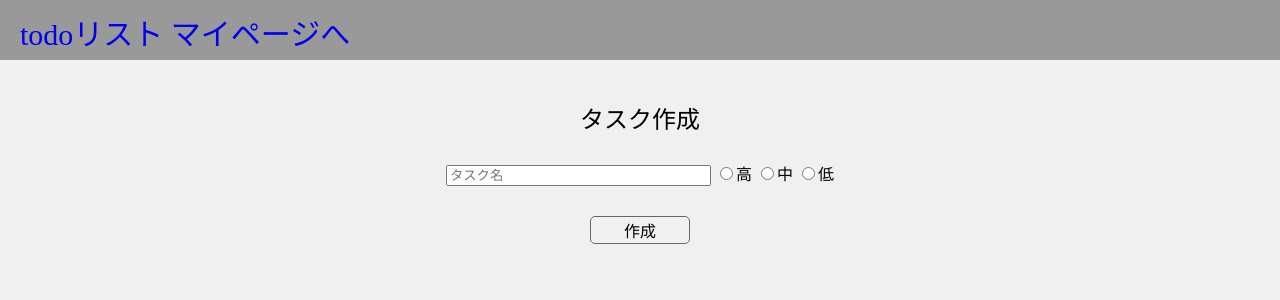
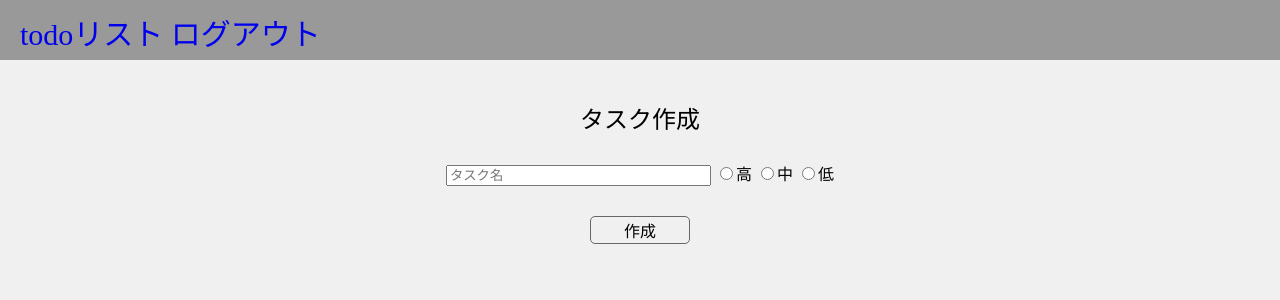
Before and after one commit to sait0-kun/todo_php, a PHP site: page /add.php in a window 1280 px wide. Shown: the top 300 px of the page. Run offline with PHP 8.4, Linux system fonts and the light colour scheme; a user stored in the database is signed in.

Commit message:
[update]Added link to logout

```diff
--- a/docker/app/src/components/header.php
+++ b/docker/app/src/components/header.php
@@ -5,7 +5,7 @@
 <header class="header">
   <?php if (isset($_SESSION['name'])): ?>
     <a class="headet__left" href="main.php">todoリスト</a>
-    <a class="header__right" href="mypage.php">マイページへ</a>
+    <a class="header__right" href="logout.php">ログアウト</a>
   <?php else: ?>
     <a class="headet__left" href="index.php">todoリスト</a>
     <a class="header__right" href="index.php">ログイン</a>
```
